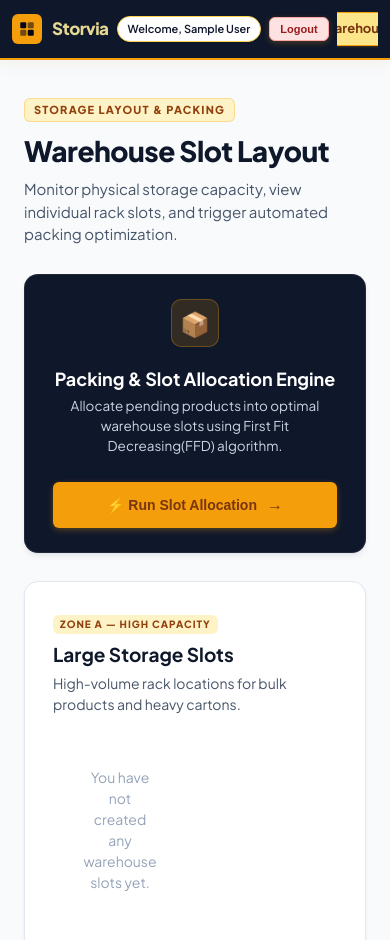
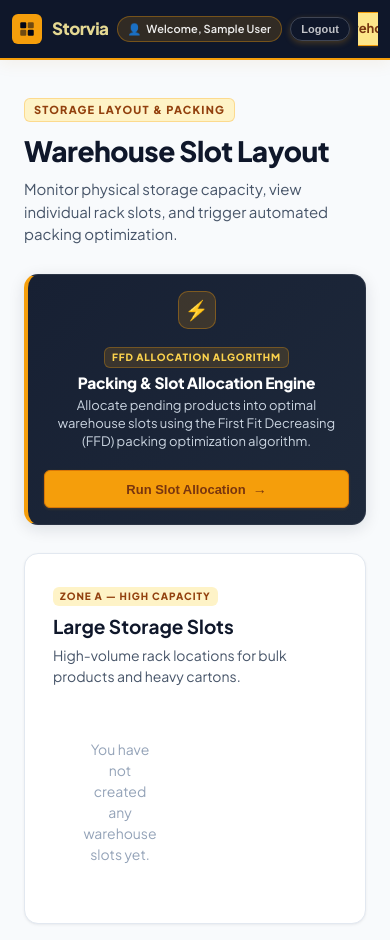
Before and after one commit to vanshikagulati20/Backend-project, a plain HTML site: page warehouse.html in a window 390 px wide. Shown: the top 940 px of the page. Drawn offline with Linux system fonts and the light colour scheme; sample sign-in values are in the browser's storage.

Commit message:
fix some bug

```diff
--- a/style.css
+++ b/style.css
@@ -287,7 +287,6 @@ button:active {
 }
 
 .brand h1 {
-    color: var(--accent-light);
     font-size: 22px;
     font-weight: 800;
     letter-spacing: -0.5px;
@@ -323,7 +322,6 @@ button:active {
     display: flex;
     align-items: center;
     flex-wrap: nowrap;
-    /* never wrap — scroll instead */
     gap: 6px;
     flex: 1;
     /* fill available space between brand and user-section */
@@ -390,16 +388,22 @@ button:active {
 }
 
 .user-section #welcomeUser {
-    font-size: 13px;
+    font-size: 12.5px;
     font-weight: 600;
-    color: var(--text-primary);
-    background: #ffffff;
-    padding: 6px 14px;
+    color: rgba(255, 255, 255, 0.92);
+    background: rgba(245, 158, 11, 0.15);
+    padding: 5px 13px;
     border-radius: var(--radius-full);
-    border: 1px solid #fcd34d;
-    box-shadow: 0 1px 2px rgba(0, 0, 0, 0.04);
+    border: 1px solid rgba(245, 158, 11, 0.35);
     display: inline-flex;
     align-items: center;
+    gap: 5px;
+    letter-spacing: 0.1px;
+}
+
+.user-section #welcomeUser::before {
+    content: "👤";
+    font-size: 11px;
 }
 
 .user-section button,
@@ -407,15 +411,16 @@ button:active {
     width: auto;
     height: auto;
     margin: 0;
-    padding: 7px 16px;
-    background: #fee2e2;
-    color: #991b1b;
-    border: 1px solid #fca5a5;
-    border-radius: var(--radius-sm);
-    font-size: 13px;
-    font-weight: 700;
+    padding: 5px 14px;
+    background: transparent;
+    color: rgba(255, 255, 255, 0.75);
+    border: 1px solid rgba(255, 255, 255, 0.2);
+    border-radius: var(--radius-full);
+    font-size: 12.5px;
+    font-weight: 600;
     cursor: pointer;
     transition: all var(--transition-fast);
+    letter-spacing: 0.1px;
 }
 
 .user-section button:hover,
--- a/warehouse.css
+++ b/warehouse.css
@@ -1,85 +1,118 @@
 /* ==========================================================================
-   ALLOCATION ACTION CARD
+   ALLOCATION ACTION CARD (NAVY THEME)
    ========================================================================== */
 .warehouse-actions {
-    background: var(--primary);
-    color: var(--text-inverse);
+    background: linear-gradient(135deg, #172033 0%, #1e293b 100%);
+    border: 1px solid rgba(255, 255, 255, 0.08);
+    border-left: 4px solid var(--accent);
     border-radius: var(--radius-lg);
-    padding: 24px 28px;
-    margin-bottom: 28px;
+    padding: 16px 22px;
+    margin-bottom: 24px;
     display: flex;
     align-items: center;
     justify-content: space-between;
     gap: 20px;
-    box-shadow: var(--shadow-md);
-    border: 1px solid rgba(255, 255, 255, 0.08);
+    box-shadow: 0 4px 16px rgba(15, 23, 42, 0.12);
+    flex-wrap: wrap;
 }
 
 .allocation-info {
     display: flex;
     align-items: center;
-    gap: 18px;
+    gap: 14px;
 }
 
 .allocation-icon {
-    width: 48px;
-    height: 48px;
+    width: 38px;
+    height: 38px;
     border-radius: var(--radius-md);
-    background: rgba(245, 158, 11, 0.15);
-    border: 1px solid rgba(245, 158, 11, 0.3);
+    background: rgba(245, 158, 11, 0.16);
+    border: 1px solid rgba(245, 158, 11, 0.35);
     color: var(--accent);
     display: flex;
     align-items: center;
     justify-content: center;
-    font-size: 24px;
+    font-size: 19px;
     flex-shrink: 0;
 }
 
-.allocation-info h2 {
-    font-size: 18px;
-    font-weight: 700;
-    color: #ffffff;
-    margin-bottom: 4px;
+.allocation-tag {
+    display: inline-block;
+    color: #fcd34d;
+    background: rgba(245, 158, 11, 0.15);
+    border: 1px solid rgba(245, 158, 11, 0.3);
+    font-size: 10px;
+    font-weight: 800;
+    letter-spacing: 0.8px;
+    padding: 2px 7px;
+    border-radius: var(--radius-sm);
+    margin-bottom: 3px;
+    text-transform: uppercase;
 }
 
-.allocation-info p {
+.allocation-text h2 {
+    font-size: 15.5px;
+    font-weight: 800;
+    color: #ffffff;
+    margin-bottom: 2px;
+    letter-spacing: -0.2px;
+}
+
+.allocation-text p {
     color: #cbd5e1;
-    font-size: 13.5px;
-    line-height: 1.5;
+    font-size: 13px;
+    line-height: 1.4;
     margin: 0;
+    max-width: 620px;
 }
 
 .allocate-btn {
-    border: none;
+    height: 38px;
+    padding: 0 18px;
+    border: 1px solid #d97706;
     background: var(--accent);
     color: #78350f;
-    padding: 13px 22px;
     border-radius: var(--radius-sm);
-    font-size: 14px;
-    font-weight: 800;
+    font-size: 13px;
+    font-weight: 700;
     cursor: pointer;
     display: inline-flex;
     align-items: center;
-    gap: 10px;
+    gap: 7px;
     white-space: nowrap;
     transition: all var(--transition-fast);
-    box-shadow: 0 2px 6px rgba(245, 158, 11, 0.3);
+    box-shadow: 0 1px 3px rgba(245, 158, 11, 0.2);
+    flex-shrink: 0;
 }
 
 .allocate-btn:hover {
     background: var(--accent-hover);
     color: #ffffff;
-    transform: translateY(-2px);
-    box-shadow: 0 4px 14px rgba(217, 119, 6, 0.4);
+    transform: translateY(-1px);
+    box-shadow: 0 3px 10px rgba(217, 119, 6, 0.35);
 }
 
 .allocate-btn .arrow {
-    font-size: 16px;
+    font-size: 14px;
     transition: transform var(--transition-fast);
 }
 
 .allocate-btn:hover .arrow {
     transform: translateX(3px);
+}
+
+@media (max-width: 768px) {
+    .warehouse-actions {
+        flex-direction: column;
+        align-items: flex-start;
+        gap: 14px;
+        padding: 16px;
+    }
+
+    .allocate-btn {
+        width: 100%;
+        justify-content: center;
+    }
 }
 
 /* ==========================================================================
--- a/warehouse.html
+++ b/warehouse.html
@@ -124,21 +124,21 @@
         <div class="allocation-info">
 
             <div class="allocation-icon">
-                📦
+                ⚡
             </div>
 
-            <div>
+            <div class="allocation-text">
+
+                <span class="allocation-tag">
+                    FFD ALLOCATION ALGORITHM
+                </span>
 
                 <h2>
                     Packing & Slot Allocation Engine
                 </h2>
 
                 <p id="allocationMessage">
-
-                    Allocate pending products into
-                    optimal warehouse slots using
-                    First Fit Decreasing(FFD) algorithm.
-
+                    Allocate pending products into optimal warehouse slots using the First Fit Decreasing (FFD) packing optimization algorithm.
                 </p>
 
             </div>
@@ -152,8 +152,8 @@
             class="allocate-btn"
         >
 
-            <span>
-                ⚡ Run Slot Allocation
+            <span class="btn-text">
+                Run Slot Allocation
             </span>
 
             <span class="arrow">
```
Also changed, not shown: analytics.css (+98 -12 lines), analytics.html (+36 -37 lines), home.js (+18 -28 lines), index.html (+13 -39 lines).
